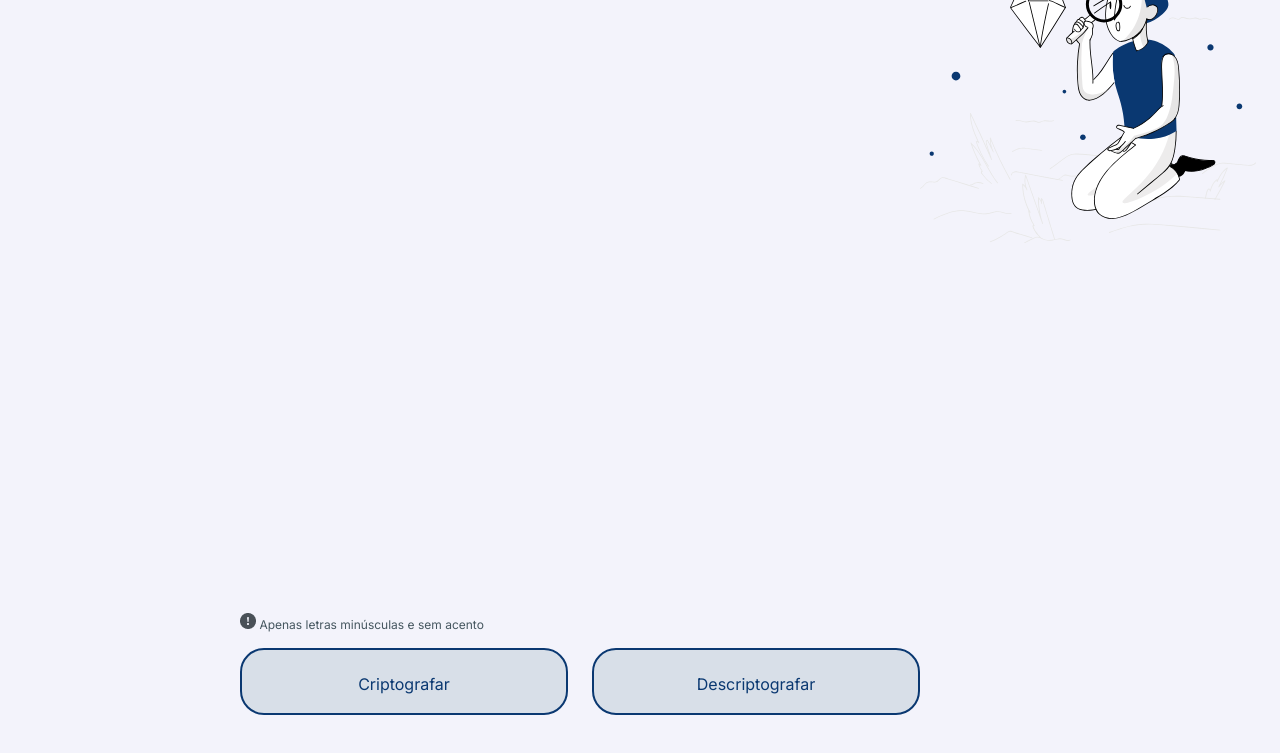
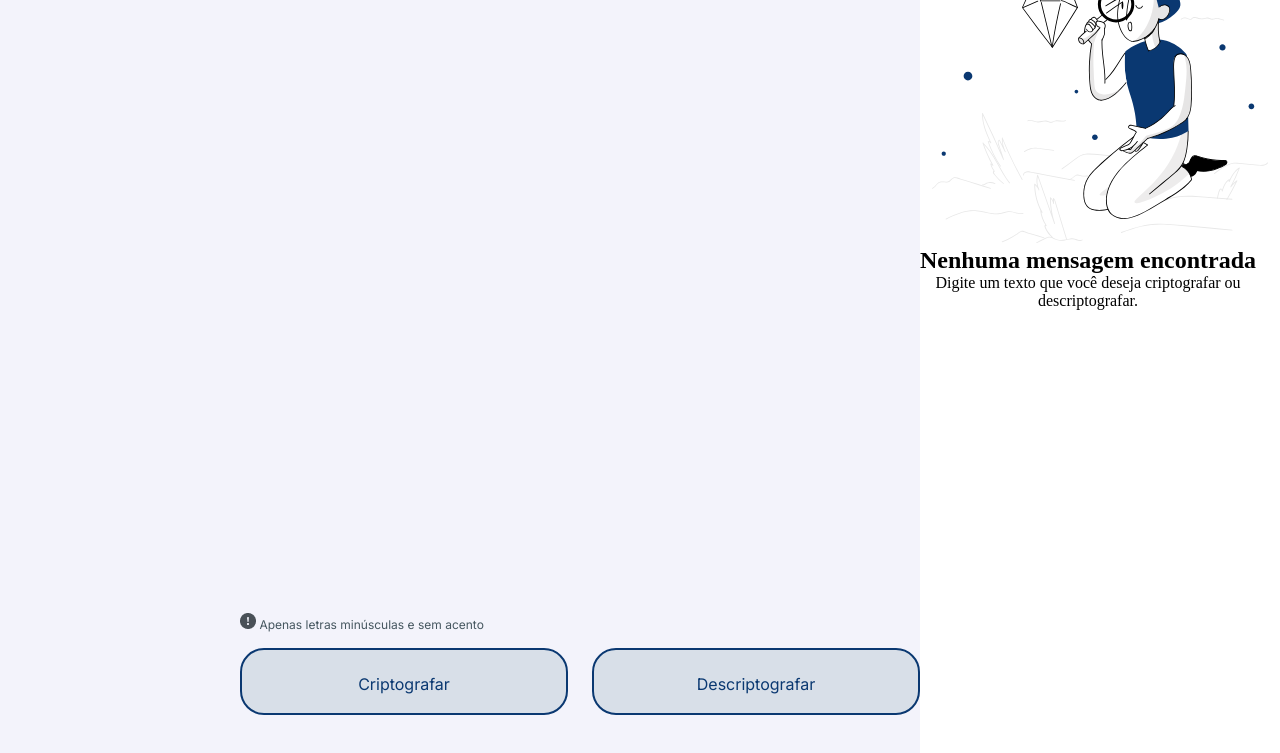
Before and after one commit to Thomazmcn/Desafio-decodificador, a plain HTML site: page index.html in a window 1280 px wide. Shown: the part 193-946 px from the top of the page. Before the commit the page ends 908 px from the top, so only its background shows below. Drawn offline with Linux system fonts and the light colour scheme.

Commit message:
cx resposta
ajustes da cx com a imagem

```diff
--- a/index.html
+++ b/index.html
@@ -14,20 +14,22 @@
         </nav></header>
     <main class="principal">
         <section class="miolo">
-            <div class="miolo_campo">Digite seu texto</div>
-            <div class="miolo_frame_1" id="spaced-item-1">
+            <div class="miolo__campo">Digite seu texto</div>
+            <div class="miolo__frame__1" id="spaced-item-1">
                 <a><img src="./midia/bi_exclamation-circle-fill.png">
                     Apenas letras minúsculas e sem acento</a>
             </div>
-            <div class="miolo_frame_3" id="spaced-item-2">
-            <a class="miolo_frame_3_botao">Criptografar </a>
-            <a class="miolo_frame_3_botao">Descriptografar </a>
+            <div class="miolo__frame__3" id="spaced-item-2">
+            <a class="miolo__frame__3__botao">Criptografar </a>
+            <a class="miolo__frame__3__botao">Descriptografar </a>
             </div>
         </section>
-        <section class="caixa_de_resposta">
+        <section class="caixa__de__resposta">
             <img src="./midia/High quality products 1 1.svg" alt="Pessoa sentada olhando atravez de uma lupa.">
-            <div class="caixa_de_resposta_feedback"> </div>
-            <div class="caixa_de_resposta_instruçoes"></div>
+            <section class="texto__resposta">
+                <div class="texto__resposta__feedback">Nenhuma mensagem encontrada</div>
+                <div class="texto__resposta__instrucoes">Digite um texto que você deseja criptografar ou descriptografar.</div>
+            </section>
         </section>
 
         </main>
--- a/style.css
+++ b/style.css
@@ -8,6 +8,7 @@
     --cor-nota-rodape: #45565F;
     --cor-botao: #D8DFE8;
     --cor-hover: #FFFFFF;
+    --cor-cx-resposta: #FFFFFF;
 }
 
 *{
@@ -33,7 +34,7 @@ body{
     flex-direction: column;
 }
 
-.miolo_campo{
+.miolo__campo{
     font-family: var(--fonte);
     font-weight: 400;
     font-size: 32px;
@@ -44,18 +45,21 @@ body{
     margin-top: 635px;
 }
 
-.miolo_frame_1{
+.miolo__frame__1{
+    display: flex;
+    align-items: center;
     font-family: var(--fonte);
     font-weight: 400;
     font-size: 12px;
     color: var(--cor-nota-rodape);
+
 }
 
 #spaced-item-2{
     margin-top: 16px;
 }
 
-.miolo_frame_3{
+.miolo__frame__3{
     display: flex;
     width: 680px;
     height: 67px;
@@ -66,7 +70,7 @@ body{
     color: var(--cor-fonte);
 }
 
-.miolo_frame_3_botao{
+.miolo__frame__3__botao{
     display: flex;
     justify-content: center;
     gap: 8px;
@@ -79,7 +83,43 @@ body{
     background-color: var(--cor-botao);
 }
 
-.miolo_frame_3_botao:hover{
+.miolo__frame__3__botao:hover{
     background-color: var(--cor-fonte);
     color: var(--cor-hover);
 }
+
+
+.caixa__de__resposta{
+    justify-content: right;
+    gap: 8px;
+    width: 400px;
+    height: 944px;
+    text-align: center;
+    border-radius: 32px;
+    background-color: var(--cor-cx-resposta);
+}
+
+.texto__resposta{
+    display: flex;
+    flex-direction: column;
+    width: 336px;
+    height: 122px;
+}
+
+.texto__resposta__feedback{
+    width: 336;
+    height: 58;
+    font-weight: 700;
+    font-size: 24px;
+    align-items: center;
+
+}
+
+.texto__resposta__instrucoes{
+    width: 336;
+    height: 48;
+    font-weight: 400;
+    font-size: 16px;
+    align-items: center;
+
+}
```
